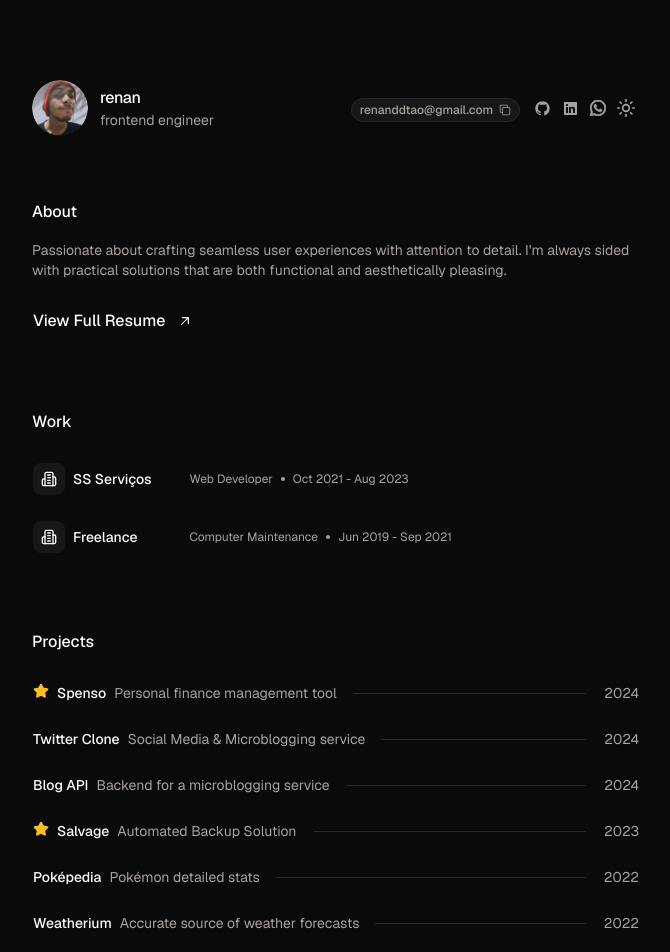
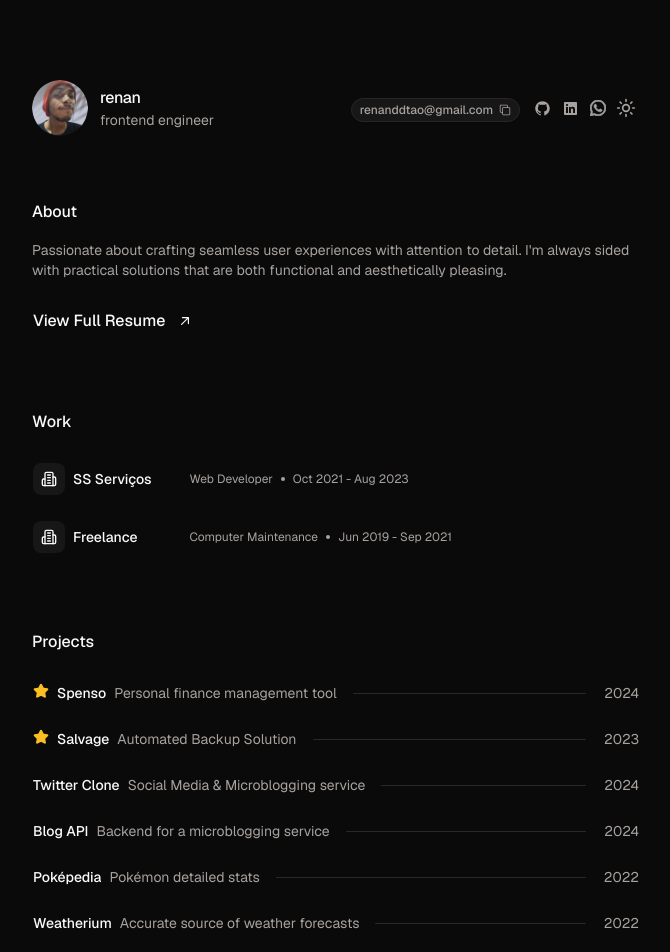
Before and after one commit to RenanSui/portfolio, a Next.js app: page / in a window 1280 px wide. Shown: the top 952 px of the page, without its empty margins (304-974 px from the left). Built offline with nearby package versions, Linux system fonts and the light colour scheme; no server answers.

Commit message:
feat: remove sort from projects data

```diff
--- a/src/app/page.tsx
+++ b/src/app/page.tsx
@@ -5,17 +5,17 @@ import { WorkItem } from '@/components/work-item'
 
 const Projects = [
   {
+    name: 'Spenso',
+    description: 'Personal finance management tool',
+    date: 2024,
+    url: 'https://spenso.vercel.app',
+    favorite: true,
+  },
+  {
     name: 'Salvage',
     description: 'Automated Backup Solution',
     date: 2023,
     url: 'https://github.com/RenanSui/salvage',
-    favorite: true,
-  },
-  {
-    name: 'Spenso',
-    description: 'Personal finance management tool',
-    date: 2024,
-    url: 'https://spenso.vercel.app',
     favorite: true,
   },
   {
@@ -46,7 +46,7 @@ const Projects = [
     url: 'https://ren-weatherapp.vercel.app',
     favorite: false,
   },
-].sort((a, b) => b.date - a.date)
+]
 
 export default function Home() {
   return (
```
